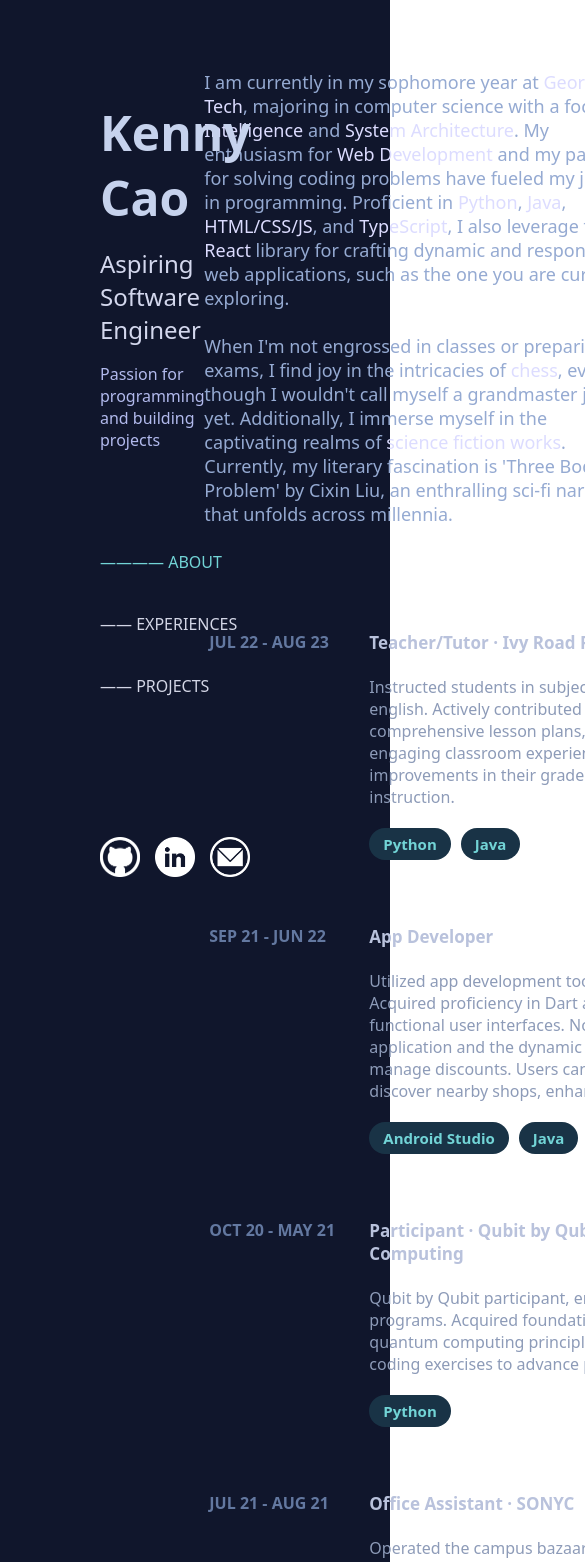
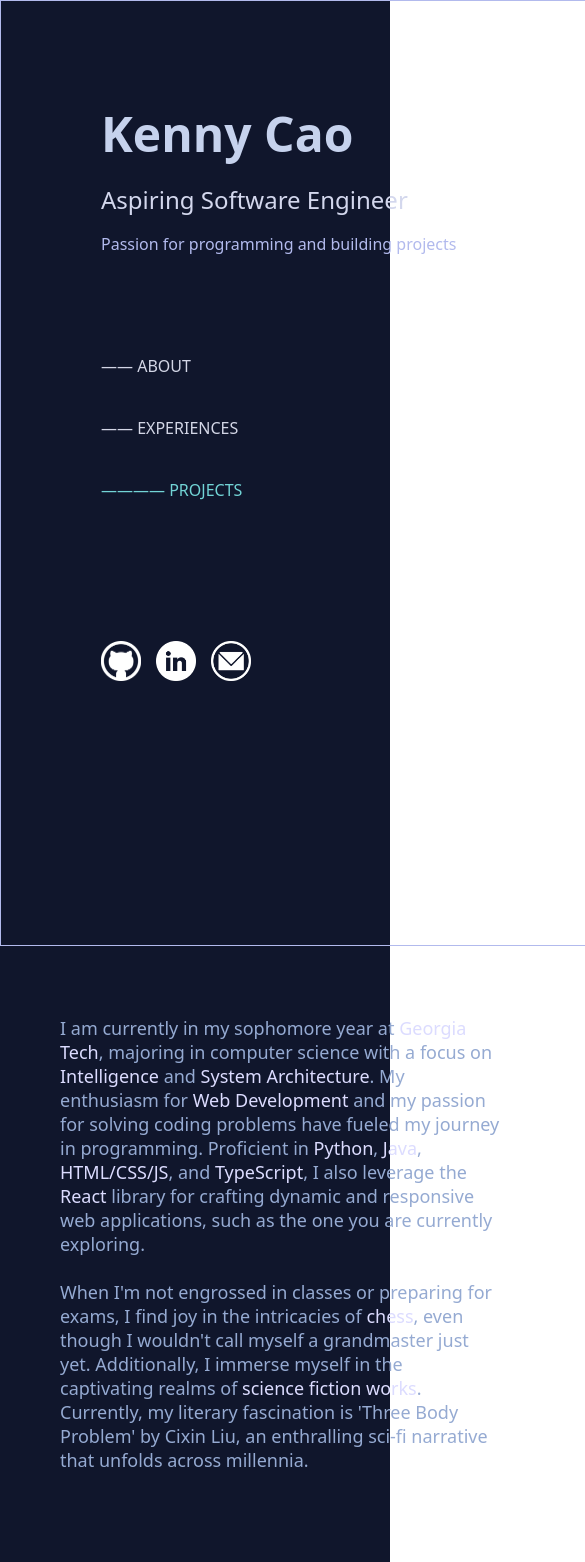
Before and after one commit to kcao0918/personal-website, a React (Create React App) app: page / in a window 390 px wide. Shown: the top 1562 px of the page, 585 px wide, since content can reach past the window. Built offline with nearby package versions, Linux system fonts and the light colour scheme.

Commit message:
fixed formatting and worked on mobile media query

```diff
--- a/src/App.module.css
+++ b/src/App.module.css
@@ -4,7 +4,16 @@
 }
 
 .Website {
+  display: flex;
   background-color: #10162c;
   background-size: cover;
-  display: flex;
 }
+
+@media screen and (max-width: 600px) {
+  .Website {
+    background-color: #10162c;
+    background-size: cover;
+    display: grid;
+    width: 100%;
+  }
+}
--- a/src/components/Experiences.module.css
+++ b/src/components/Experiences.module.css
@@ -9,8 +9,17 @@
   padding-top: 25px;
   padding-bottom: 40px;
   display: flex;
+  border-radius: 15px;
   transition: background-color 0.3s ease;
-  border-radius: 10px;
+}
+
+@media screen and (max-width: 600px) {
+  .Item {
+    padding-top: 25px;
+    padding-bottom: 40px;
+    display: block;
+    transition: background-color 0.3s ease;
+  }
 }
 
 .Item:hover {
@@ -24,6 +33,13 @@
   margin-right: 10px;
   color: #6378a0;
   font-weight: bold;
+}
+
+@media screen and (max-width: 600px) {
+  .ItemDate {
+    padding-left: 0px;
+    margin-bottom: 15px;
+  }
 }
 
 .ItemPosition {
@@ -41,6 +57,12 @@
   padding-right: 30px;
 }
 
+@media screen and (max-width: 600px) {
+  .ItemBody {
+    padding-right: 300px;
+  }
+}
+
 .TechList {
   padding-top: 20px;
   display: flex;
--- a/src/components/Info.module.css
+++ b/src/components/Info.module.css
@@ -3,3 +3,9 @@
   scroll-behavior: smooth;
   margin-top: 0px;
 }
+
+@media screen and (max-width: 600px) {
+  .InfoContainer {
+    padding-left: 0px;
+  }
+}
--- a/src/components/Overview.module.css
+++ b/src/components/Overview.module.css
@@ -5,6 +5,14 @@
   padding-left: 100px;
   padding-top: 100px;
   position: fixed;
+}
+
+@media screen and (max-width: 600px) {
+  .Overview {
+    width: 100%;
+    position: relative;
+    border: #b2baed 1px solid;
+  }
 }
 
 .Name {
--- a/src/components/Projects.module.css
+++ b/src/components/Projects.module.css
@@ -1,3 +1,5 @@
 .ProjectContainer {
   height: 1000px;
+  color: #72d4d6;
+  font-size: 100px;
 }
--- a/src/components/Projects.tsx
+++ b/src/components/Projects.tsx
@@ -2,7 +2,7 @@ import React from "react";
 import styles from "./Projects.module.css";
 
 const Projects = () => {
-  return <div className={styles.ProjectContainer}>Projects</div>;
+  return <div className={styles.ProjectContainer}>Projects Coming Soon</div>;
 };
 
 export default Projects;
--- a/src/index.tsx
+++ b/src/index.tsx
@@ -9,10 +9,13 @@ const root = ReactDOM.createRoot(
 );
 root.render(
   <React.StrictMode>
-      <App />
+    <App />
   </React.StrictMode>
 );
 
+document.head.innerHTML += `
+<meta name="viewport" content="width=device-width, initial-scale=1.0">
+`;
 // If you want to start measuring performance in your app, pass a function
 // to log results (for example: reportWebVitals(console.log))
 // or send to an analytics endpoint. Learn more: https://bit.ly/CRA-vitals
```
